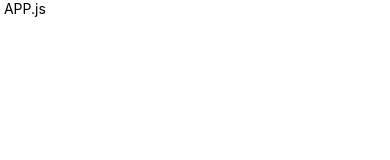
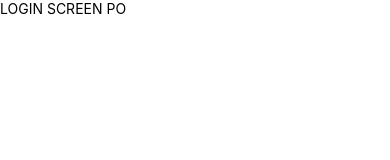
Before and after one commit to chreuseun/dyci-demo-rn, a React Native app: screen / in a window 390 px wide. Shown: the top 160 px of the page. Built offline with nearby package versions, Linux system fonts and the light colour scheme.

Commit message:
add absolute import

```diff
--- a/App.js
+++ b/App.js
@@ -1,11 +1,9 @@
-import React from 'react'
-import {SafeAreaView,Text} from 'react-native'
+import React from 'react';
 
-const App = () =>{
-    return (
-    <SafeAreaView>
-        <Text> APP.js</Text>
-    </SafeAreaView>)
-}
+import LoginScreen from 'src/components/screens/LoginScreen';
 
-export default App
+const App = () => {
+  return <LoginScreen />;
+};
+
+export default App;
--- a/babel.config.js
+++ b/babel.config.js
@@ -1,3 +1,14 @@
 module.exports = {
   presets: ['module:metro-react-native-babel-preset'],
+  plugins: [
+    [
+      'module-resolver',
+      {
+        root: ['.'],
+        alias: {
+          '@app': './src',
+        },
+      },
+    ],
+  ],
 };
--- a/package.json
+++ b/package.json
@@ -23,6 +23,7 @@
     "@types/react": "^18.0.24",
     "@types/react-test-renderer": "^18.0.0",
     "babel-jest": "^29.2.1",
+    "babel-plugin-module-resolver": "^5.0.0",
     "eslint": "^8.19.0",
     "jest": "^29.2.1",
     "metro-react-native-babel-preset": "0.73.9",
--- /dev/null
+++ b/src/components/screens/LoginScreen.js
@@ -0,0 +1,13 @@
+import React from 'react';
+
+import {View, Text} from 'react-native';
+
+const LoginScreen = () => {
+  return (
+    <View style={{flex: 1}}>
+      <Text>LOGIN SCREEN PO</Text>
+    </View>
+  );
+};
+
+export default LoginScreen;
```
Also changed, not shown: tsconfig.json (+7 -1 lines), 1 other file (tests, documents, lock files or other folders).
